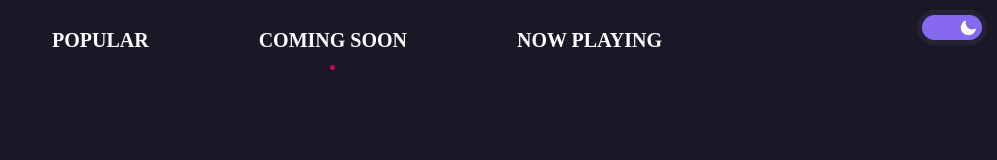
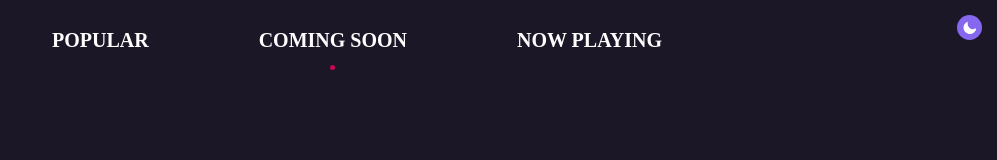
Before and after one commit to hyer0705/react-final-movie-app, a React (Create React App) app: page /coming-soon in a window 1280 px wide. Shown: the top 160 px of the page, without its empty margins (283-1280 px from the left). Built offline with nearby package versions, Linux system fonts and the light colour scheme; no server answers.

Commit message:
Remove scroll animation

```diff
--- a/src/components/Header.tsx
+++ b/src/components/Header.tsx
@@ -1,7 +1,7 @@
 import styled from "styled-components";
 import { Link, useMatch } from "react-router-dom";
-import { motion, useScroll, useAnimation } from "framer-motion";
-import { useContext, useEffect } from "react";
+import { motion } from "framer-motion";
+import { useContext } from "react";
 import { IsDarkThemeContext } from "../context";
 
 const Nav = styled(motion.nav)`
@@ -12,6 +12,7 @@ const Nav = styled(motion.nav)`
   display: flex;
   justify-content: center;
   height: 10vh;
+  background-color: ${(props) => props.theme.bgColor.normal};
 `;
 
 const Menus = styled.ul`
@@ -42,10 +43,9 @@ const Circle = styled(motion.span)`
 `;
 
 const ThemeBtnWrapper = styled(motion.div)`
-  width: 70px;
+  width: 35px;
   height: 35px;
   padding: 5px;
-  background-color: ${(props) => props.theme.bgColor.modal};
   display: flex;
   justify-content: center;
   align-items: center;
@@ -66,21 +66,13 @@ const ThemeBtn = styled(motion.div)<{ $isDark: boolean }>`
   align-items: center;
   justify-content: ${(props) => (props.$isDark ? "end" : "start")};
   padding: 5px;
+  color: ${(props) => props.theme.textColor.lighter};
 `;
 
 const IconSvg = styled(motion.svg)`
   width: 18px;
   height: 18px;
 `;
-
-const navVariants = {
-  top: {
-    backgroundColor: "rgba(13, 11, 13, 0)",
-  },
-  scroll: {
-    backgroundColor: "rgba(13, 11, 13, 1)",
-  },
-};
 
 interface IHeaderProps {
   setIsDarkTheme: React.Dispatch<React.SetStateAction<boolean>>;
@@ -91,24 +83,11 @@ function Header({ setIsDarkTheme }: IHeaderProps) {
   const comingSoonMatch = useMatch("/coming-soon");
   const nowPlayingMatch = useMatch("/now-playing");
 
-  const { scrollY } = useScroll();
-  const navAnimation = useAnimation();
-
   const isDark = useContext(IsDarkThemeContext);
   const onThemeBtn = () => setIsDarkTheme((prev) => !prev);
 
-  useEffect(() => {
-    scrollY.on("change", (latest) => {
-      if (scrollY.get() > 80) {
-        navAnimation.start("scroll");
-      } else {
-        navAnimation.start("top");
-      }
-    });
-  }, [scrollY, navAnimation]);
-
   return (
-    <Nav variants={navVariants} animate={navAnimation} initial="top">
+    <Nav>
       <Menus>
         <Menu>
           <Link to="/">
```
